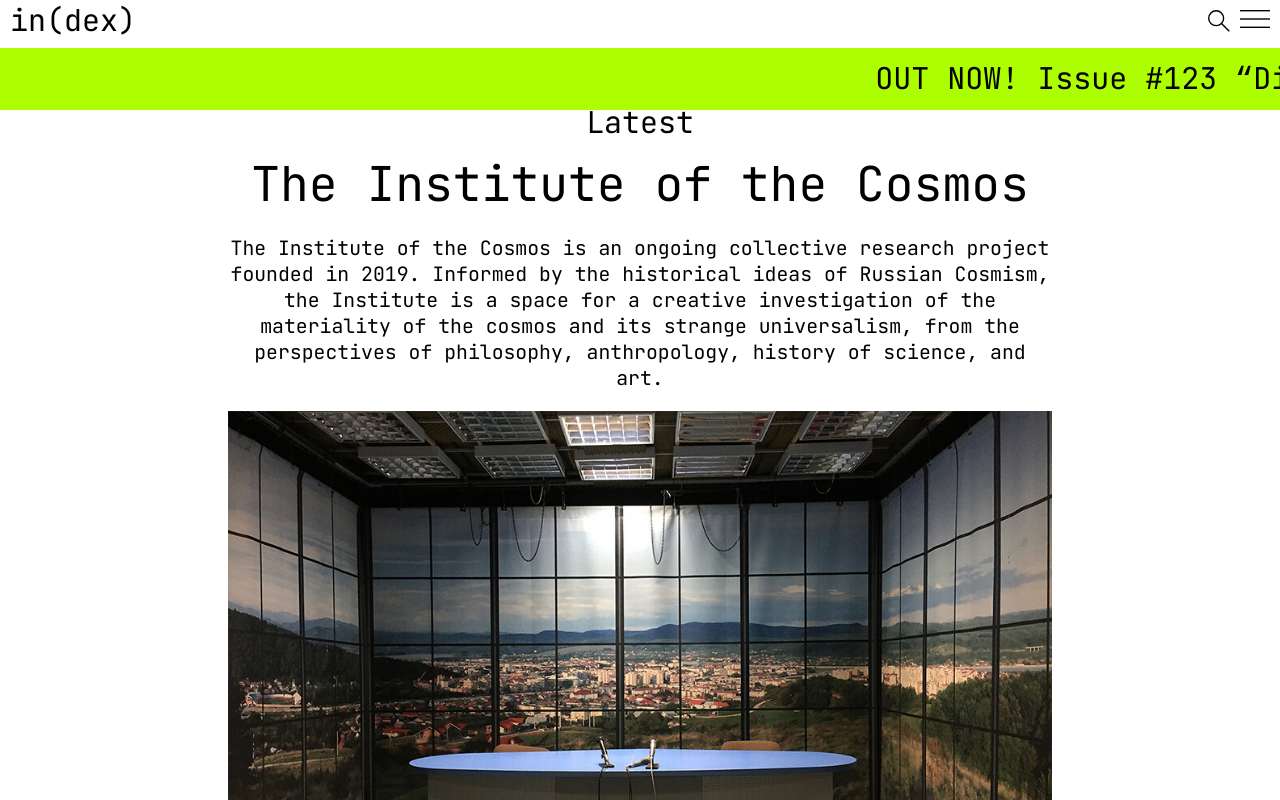
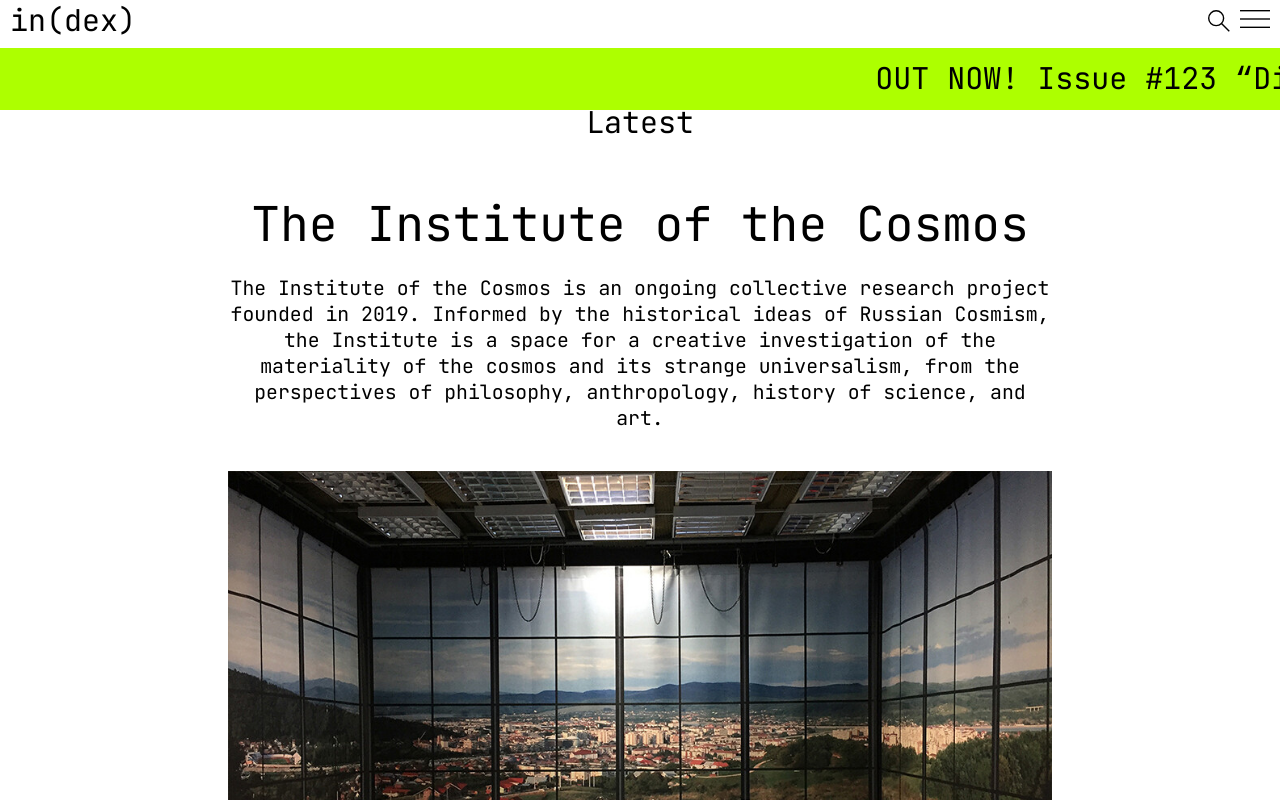
Before and after one commit to Yngvolainen/index, a Vue app: page / in a window 1280 px wide. Shown: the top 800 px of the page. Built offline with nearby package versions, Linux system fonts and the light colour scheme.

Commit message:
add announcement to articles

```diff
--- a/src/components/ArticlesHomepage.vue
+++ b/src/components/ArticlesHomepage.vue
@@ -2,55 +2,30 @@
    <div class="articlesHomepage">
       <h2 class="articlesHomepage__header"> {{ header }}</h2>
 
-      <RouterLink  class="article" :class="'article__' + index" v-for="(article, index) in articles" :to="{ name: 'article', params: {article_slug: article.slug }}">
-         <h3 class="article__title" :class="'article__title-' + index"> {{ article.title }} </h3>
-         <p class="article__lead" :class="'article__lead-' + index"> {{ article.lead }} </p>
-         <img class="article__image" :src="article.preview.image"/>
-      </RouterLink>
-
-
-
-<!--       <div v-for="(article, index) in articles" class="article" :class="'article__' + index">
+      <div v-for="(article, index) in articles" class="article" :class="'article__' + index">
          <router-link :to="{ name: 'article', params: {article_slug: article.slug }}" class="article__link">
             <h3 class="article__title" :class="'article__title-' + index"> {{ article.title }}</h3>
             <p class="article__lead" :class="'article__lead-' + index"> {{ article.lead }}</p>
          </router-link>
 
          <img class="article__image" :src="article.preview.image"/>
-   </div> -->
+      </div>
    </div>
 </template>
 
 <script>
-/*    import Article from './Article.vue'; */
-
    export default {
       data() {
          return {
             header: 'Latest'
          }
       },
-/*
-      components: {
-         Article
-      }, */
 
       computed: {
          articles() {
             return this.$store.getters.getArticles
          },
       },
-
-/*       methods: {
-         seeFullArticle(article) {
-            if (article.title === this.articles[0].title) {
-               this.$router.push('/' + this.articles[0].slug) /* pushes new entry into history stack
-
-            } else if (article.title === this.articles[2].title) {
-               this.$router.push('/' + this.articles[2].slug);
-            }
-         },
-      }*/
    }
 
 </script>
@@ -67,15 +42,16 @@
       grid-column: 6 / span 2;
       text-align: center;
       font-size: var(--body);
+      margin-bottom: var(--bottom-medium);
    }
 
    .article {
- /*      grid-column: span 12;
-      display: grid;
-      grid-template-columns: var(--grid-column-12); */
-
       text-align: center;
       margin-bottom: var(--bottom-big);
+      text-decoration: none;
+   }
+
+   .article__link {
       text-decoration: none;
    }
 
@@ -91,7 +67,7 @@
       color: var(--primary);
       grid-column: span 12;
       font-size: var(--caption);
-      padding-bottom: var(--bottom-small);
+      padding-bottom: var(--bottom-medium);
    }
 
    .article__image {
@@ -99,15 +75,14 @@
    }
 
    @media screen and (min-width: 968px) {    /* desktop */
-      .article__0 {
+       .article__0 {
          grid-column: 3 / span 8;
       }
 
+
       .article__lead-0 {
-         color: var(--primary);
          grid-column: 4 / span 6;
-         font-size: var(--caption);
-         padding-bottom: var(--bottom-small);
+
       }
 
       .article__1 {
--- a/src/views/FullArticleView.vue
+++ b/src/views/FullArticleView.vue
@@ -1,19 +1,23 @@
 <template>
     <Header />
+    <Announcement />
     <FullArticle />
     <Footer />
 </template>
 
 <script>
+    import Header from '../components/Header.vue';
+    import Announcement from '../components/Announcement.vue';
     import FullArticle from '../components/FullArticle.vue';
-    import Header from '../components/Header.vue';
     import Footer from '../components/Footer.vue';
 
     export default {
         components: {
+            Header,
+            Announcement,
             FullArticle,
-            Header,
-            Footer
+            Footer,
+
         }
     }
 </script>
```
